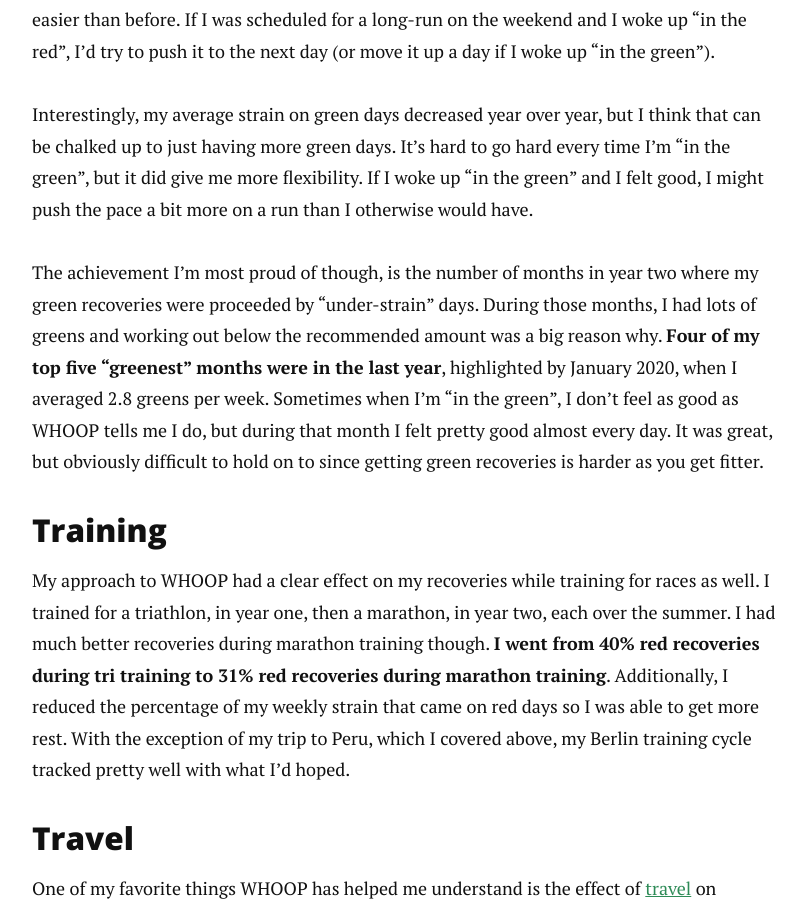
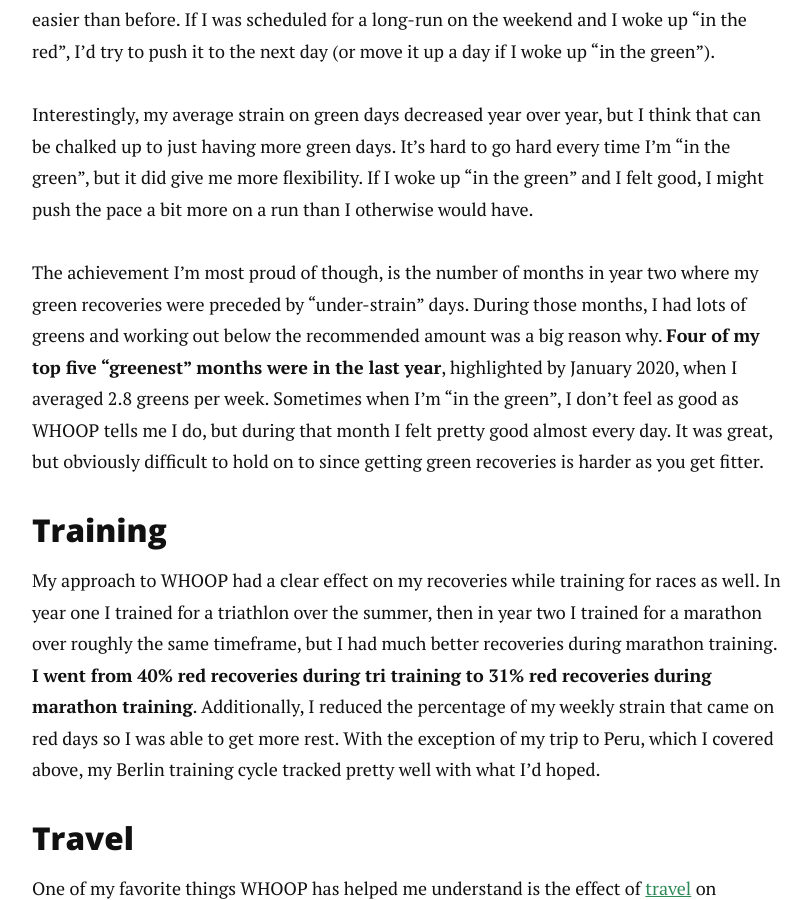
Before and after one commit to irickman/irickman.github.io, a Jekyll site: the page built from _posts/2020-06-16-Two-Years-On-WHOOP.markdown, in a window 1280 px wide and 900 px high, scrolled down 6163 px. Shown: the whole window, without its empty margins (233-1044 px from the left). Built offline with Jekyll 4.4.1, drawn with Linux system fonts in a browser that asks for light colours; nearby versions of some CDN libraries.

Commit message:
fixing even more, more typos

```diff
--- a/_posts/2020-06-16-Two-Years-On-WHOOP.markdown
+++ b/_posts/2020-06-16-Two-Years-On-WHOOP.markdown
@@ -65,10 +65,10 @@
 
 Interestingly, my average strain on green days decreased year over year, but I think that can be chalked up to just having more green days. It's hard to go hard every time I'm "in the green", but it did give me more flexibility. If I woke up "in the green" and I felt good, I might push the pace a bit more on a run than I otherwise would have.
 
-The achievement I'm most proud of though, is the number of months in year two where my green recoveries were proceeded by "under-strain" days. During those months, I had lots of greens and working out below the recommended amount was a big reason why. **Four of my top five "greenest" months were in the last year**, highlighted by January 2020, when I averaged 2.8 greens per week. Sometimes when I'm "in the green", I don't feel as good as WHOOP tells me I do, but during that month I felt pretty good almost every day. It was great, but obviously difficult to hold on to since getting green recoveries is harder as you get fitter.
+The achievement I'm most proud of though, is the number of months in year two where my green recoveries were preceded by "under-strain" days. During those months, I had lots of greens and working out below the recommended amount was a big reason why. **Four of my top five "greenest" months were in the last year**, highlighted by January 2020, when I averaged 2.8 greens per week. Sometimes when I'm "in the green", I don't feel as good as WHOOP tells me I do, but during that month I felt pretty good almost every day. It was great, but obviously difficult to hold on to since getting green recoveries is harder as you get fitter.
 
 ### Training
-My approach to WHOOP had a clear effect on my recoveries while training for races as well. I trained for a triathlon, in year one, then a marathon, in year two, each over the summer. I had much better recoveries during marathon training though. **I went from 40% red recoveries during tri training to 31% red recoveries during marathon training**. Additionally, I reduced the percentage of my weekly strain that came on red days so I was able to get more rest. With the exception of my trip to Peru, which I covered above, my Berlin training cycle tracked pretty well with what I'd hoped.
+My approach to WHOOP had a clear effect on my recoveries while training for races as well. In year one I trained for a triathlon over the summer, then in year two I trained for a marathon over roughly the same timeframe, but I had much better recoveries during marathon training. **I went from 40% red recoveries during tri training to 31% red recoveries during marathon training**. Additionally, I reduced the percentage of my weekly strain that came on red days so I was able to get more rest. With the exception of my trip to Peru, which I covered above, my Berlin training cycle tracked pretty well with what I'd hoped.
 
 ### Travel
 One of my favorite things WHOOP has helped me understand is the effect of [travel][travellink] on recovery. I've always felt like I needed to run before I did anything else when traveling somewhere new. It turns out that's actually one of a number of great ways to adjust to changing time zones. Overall though, traveling is tough on the body, so I took a look at three trips where I flew over five hours to see how my body reacted. In all three trips my average recovery was much lower during travel than beforehand, **even though my sleep performance was roughly the same or better**. I was surprised to learn that my sleep quality seemed unaffected, while my restorative sleep (REM + deep) was inconsistent. After all three trips my sleep performance was much higher than before or during, but my recovery was inconsistent relative to pre and mid-trip.
```
